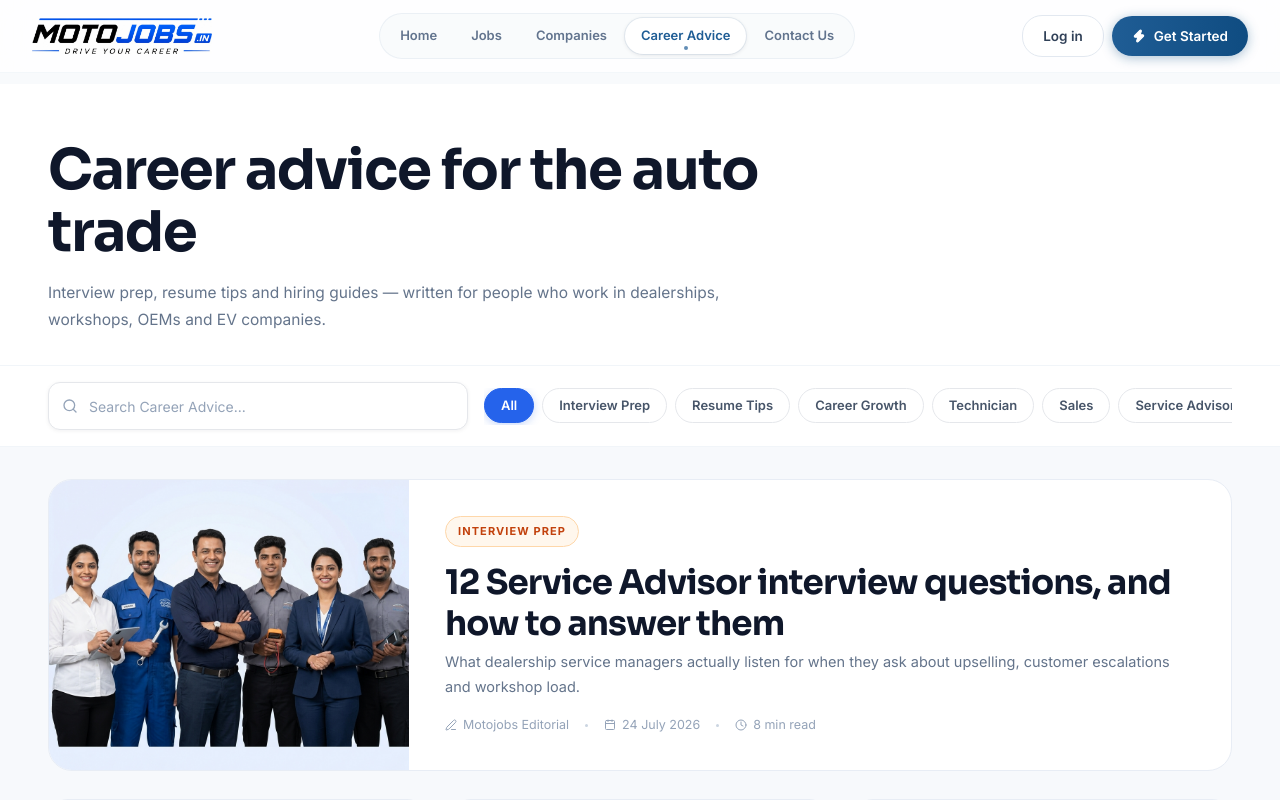
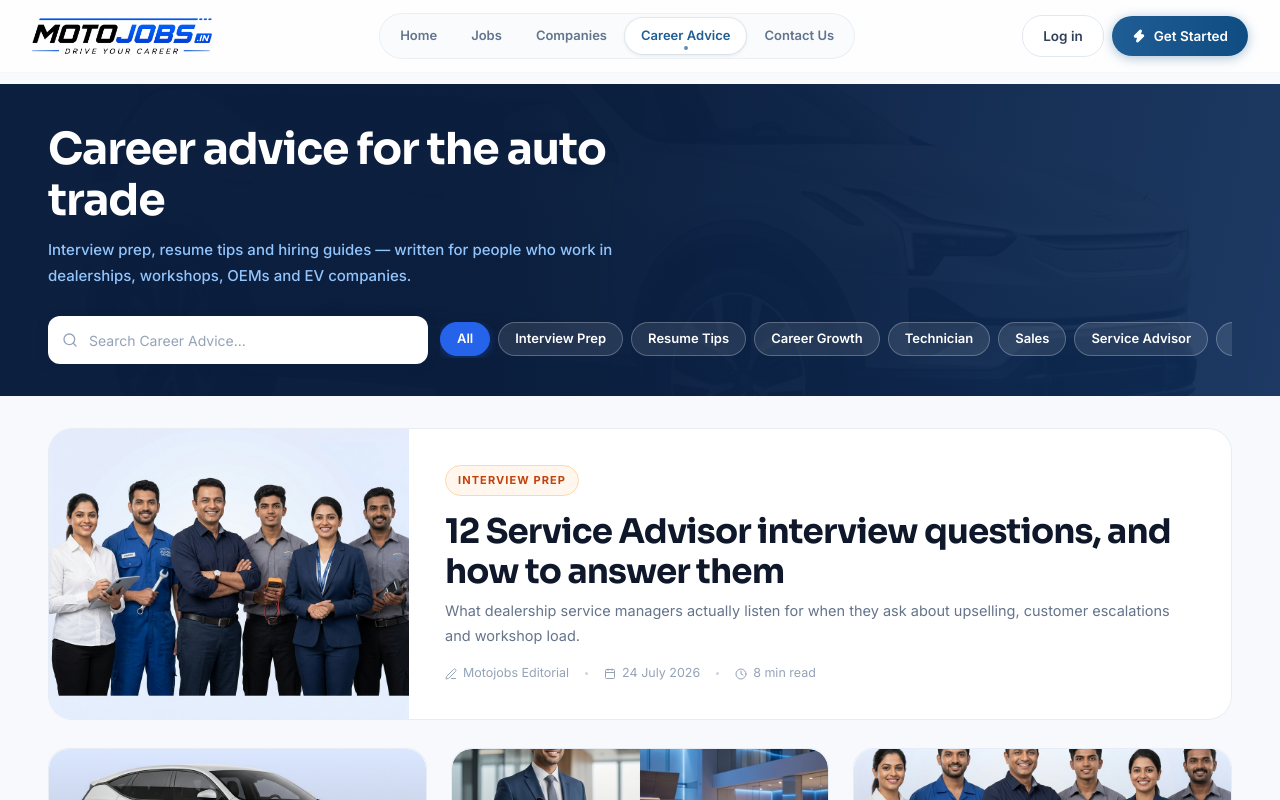
Before and after one commit to prashantkumarupd2004/motojobs, a Next.js app: page /blog in a window 1280 px wide. Shown: the top 800 px of the page. Built offline with nearby package versions, Linux system fonts and the light colour scheme.

Commit message:
fix: blog hero - dark navy bg with car image overlay to match Jobs & Contact Us

```diff
--- a/src/app/(public)/blog/page.tsx
+++ b/src/app/(public)/blog/page.tsx
@@ -164,47 +164,55 @@ export default function BlogPage() {
     <div className="min-h-screen" style={{ background: '#F7F9FC' }}>
 
       {/* ══════════════════════════════════════
-          HERO SECTION — white bg
+          HERO SECTION — dark navy (same as Jobs & Contact Us)
       ══════════════════════════════════════ */}
-      <section className="bg-white border-b border-[#F1F5F9]">
-        <div className="max-w-[1440px] mx-auto px-4 sm:px-8 lg:px-12 pt-14 pb-8">
-          <h1 className="text-[42px] sm:text-[52px] lg:text-[56px] font-bold text-[#0F172A] leading-[1.1] tracking-tight max-w-3xl mb-4">
+      <section
+        className="relative overflow-hidden"
+        style={{ background: '#0F2D58', minHeight: 265 }}
+      >
+        <Image
+          src="/hero-car.png" alt="Automotive workshop background" fill
+          className="object-cover object-center select-none"
+          style={{ opacity: 0.25 }} priority
+        />
+        {/* Dark left-heavy gradient overlay */}
+        <div
+          className="absolute inset-0"
+          style={{ background: 'linear-gradient(100deg,rgba(10,29,60,0.96) 40%,rgba(15,45,88,0.72) 100%)' }}
+        />
+
+        <div className="relative max-w-[1440px] mx-auto px-4 sm:px-8 lg:px-12 pt-10 pb-8">
+          <h1 className="text-[32px] sm:text-[40px] lg:text-[44px] font-bold text-white leading-[1.15] tracking-tight mb-3 max-w-2xl">
             Career advice for the auto trade
           </h1>
-          <p className="text-[15.5px] text-[#64748B] leading-[1.75] max-w-[700px]">
+          <p className="text-[14px] sm:text-[15px] text-[#93C5FD] leading-[1.7] max-w-[600px] mb-7 font-medium">
             Interview prep, resume tips and hiring guides — written for people who work in
             dealerships, workshops, OEMs and EV companies.
           </p>
-        </div>
-      </section>
 
-      {/* ══════════════════════════════════════
-          SEARCH + CATEGORY PILLS
-      ══════════════════════════════════════ */}
-      <div className="bg-white border-b border-[#F1F5F9]">
-        <div className="max-w-[1440px] mx-auto px-4 sm:px-8 lg:px-12 py-4">
-          <div className="flex items-center gap-4 flex-wrap sm:flex-nowrap">
+          {/* Search + category pills inside hero */}
+          <div className="flex items-center gap-3 flex-wrap sm:flex-nowrap">
             {/* Search box */}
-            <div className="relative shrink-0 w-full sm:w-[420px]">
+            <div className="relative shrink-0 w-full sm:w-[380px]">
               <Search className="absolute left-3.5 top-1/2 -translate-y-1/2 w-4 h-4 text-[#94A3B8]" />
               <input
                 value={search}
                 onChange={e => setSearch(e.target.value)}
                 placeholder="Search Career Advice..."
-                className="w-full h-[48px] pl-10 pr-4 border border-[#E5E7EB] rounded-[12px] text-[14px] text-[#0F172A] placeholder-[#94A3B8] bg-white outline-none shadow-[0_1px_4px_rgba(15,23,42,0.06)] hover:border-[#CBD5E1] focus:border-[#2563EB] focus:shadow-[0_0_0_3px_rgba(37,99,235,0.08)] transition-all duration-200"
+                className="w-full h-[48px] pl-10 pr-4 border border-white/20 rounded-[12px] text-[14px] text-[#0F172A] placeholder-[#94A3B8] bg-white outline-none shadow-[0_2px_12px_rgba(10,29,60,0.20)] hover:border-white/40 focus:border-[#2563EB] focus:shadow-[0_0_0_3px_rgba(37,99,235,0.15)] transition-all duration-200"
               />
             </div>
 
-            {/* Scrollable pills */}
+            {/* Scrollable category pills */}
             <div className="flex items-center gap-2 overflow-x-auto no-scrollbar pb-0.5 flex-1">
               {CATEGORIES.map(cat => (
                 <button
                   key={cat}
                   onClick={() => setActiveTag(cat)}
-                  className={`shrink-0 px-4 py-[7px] rounded-full text-[13px] font-semibold border transition-all duration-200 whitespace-nowrap ${
+                  className={`shrink-0 px-4 py-[6px] rounded-full text-[13px] font-semibold border transition-all duration-200 whitespace-nowrap ${
                     activeTag === cat
-                      ? 'bg-[#2563EB] text-white border-[#2563EB] shadow-[0_2px_8px_rgba(37,99,235,0.25)]'
-                      : 'bg-white text-[#475569] border-[#E5E7EB] hover:border-[#2563EB] hover:text-[#2563EB]'
+                      ? 'bg-[#2563EB] text-white border-[#2563EB] shadow-[0_2px_8px_rgba(37,99,235,0.35)]'
+                      : 'bg-white/10 text-white border-white/25 hover:bg-white/20 hover:border-white/50'
                   }`}
                 >
                   {cat}
@@ -213,7 +221,7 @@ export default function BlogPage() {
             </div>
           </div>
         </div>
-      </div>
+      </section>
 
       {/* ══════════════════════════════════════
           MAIN CONTENT
```
